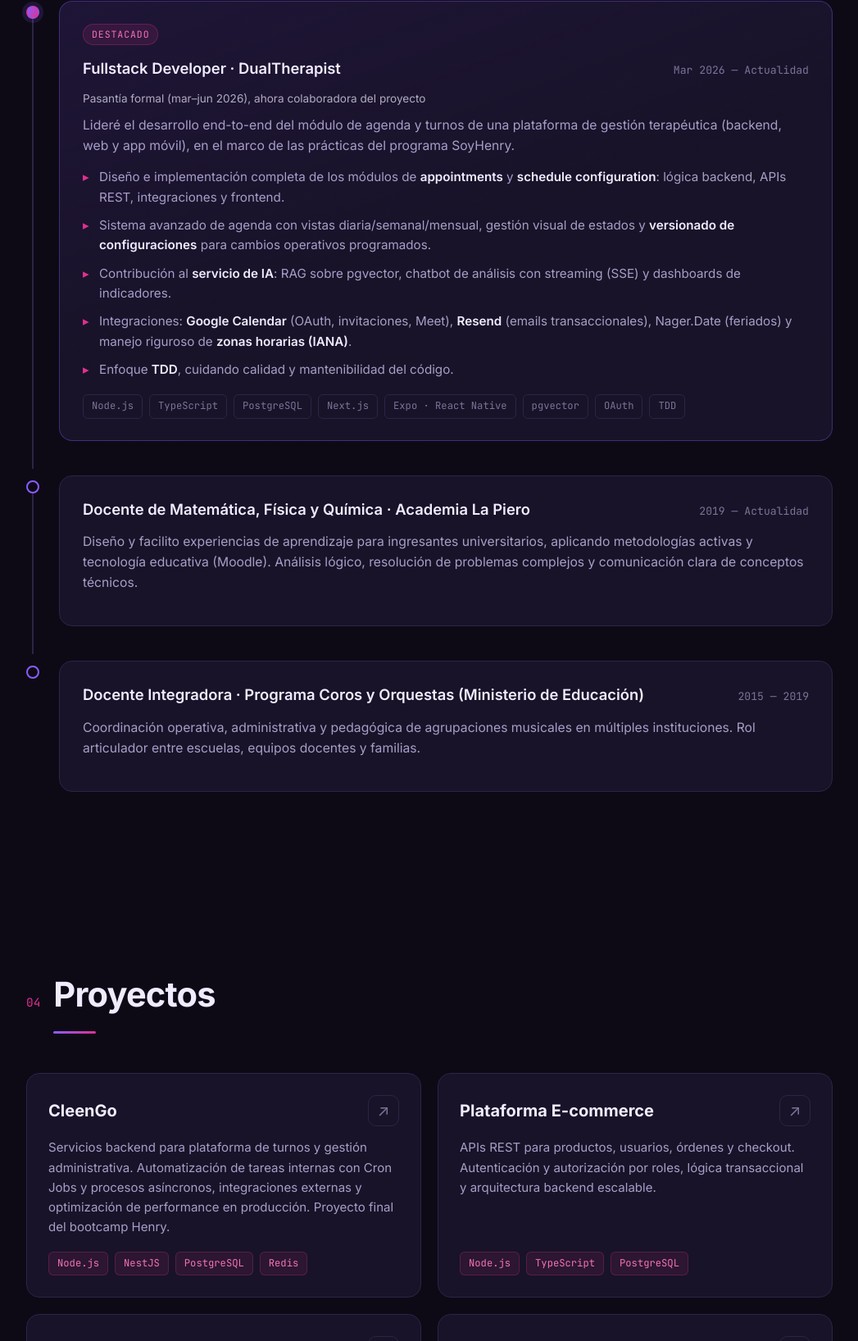
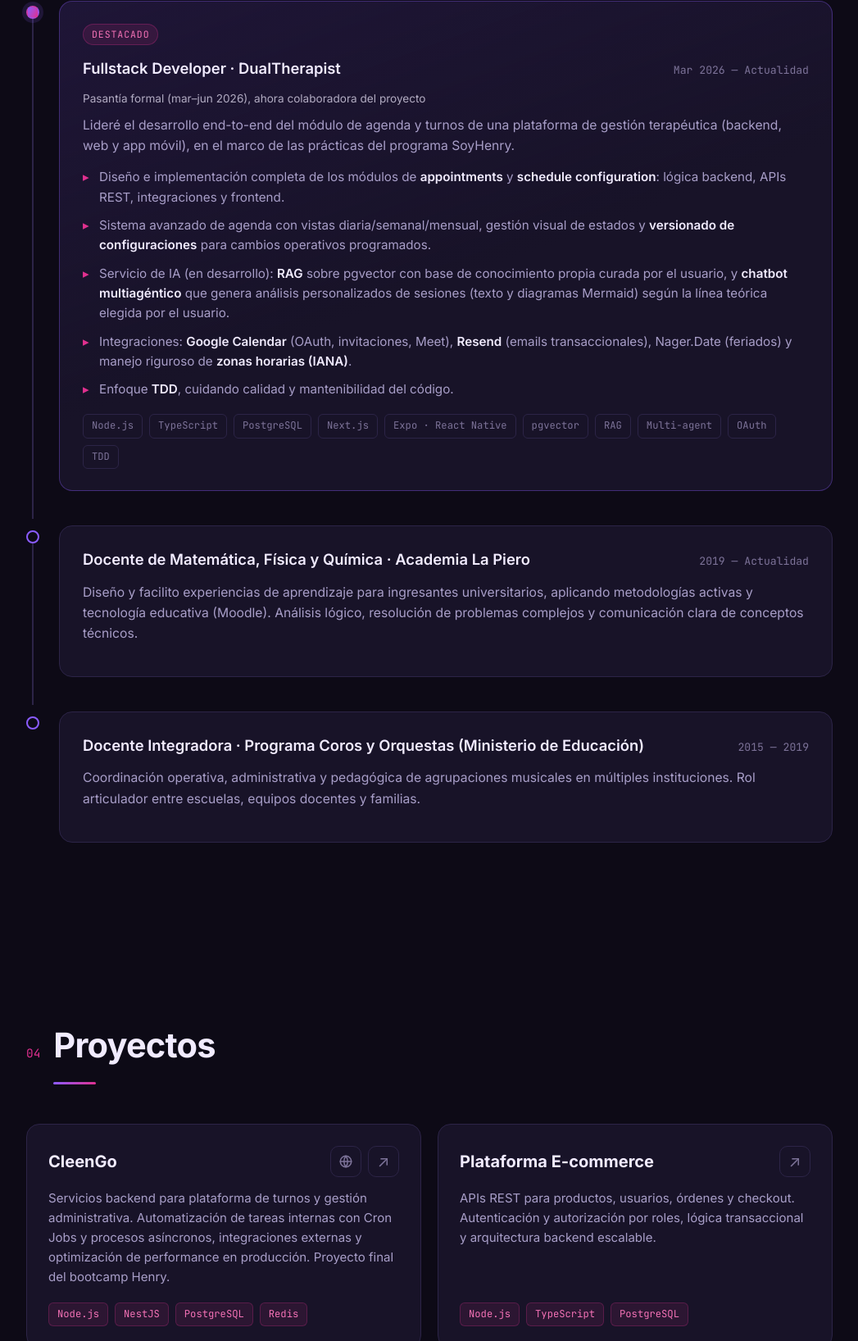
Before and after one commit to sofiaruiz1801/sofiaruiz1801.github.io, a plain HTML site: page index.html in a window 1280 px wide. Shown: the part 3188-4824 px from the top of the page at 82% size, without its empty margins (116-1163 px from the left). Drawn offline with Linux system fonts and the light colour scheme.

Commit message:
Actualiza servicio de IA (RAG + chatbot multiagentico) y agrega link al deploy de CleenGo

```diff
--- a/assets/main.js
+++ b/assets/main.js
@@ -53,7 +53,7 @@ const I18N = {
     'exp.job1.lead': 'Led the end-to-end development of the scheduling & appointments module of a therapy-management platform (backend, web and mobile app), as part of the SoyHenry program internship.',
     'exp.job1.b1': 'Designed and fully implemented the <strong>appointments</strong> and <strong>schedule configuration</strong> modules: backend logic, REST APIs, integrations and frontend.',
     'exp.job1.b2': 'Advanced scheduling system with daily/weekly/monthly views, visual status management and <strong>configuration versioning</strong> for scheduled operational changes.',
-    'exp.job1.b3': 'Contributed to the <strong>AI service</strong>: RAG over pgvector, a streaming analysis chatbot (SSE) and metrics dashboards.',
+    'exp.job1.b3': 'AI service (in progress): <strong>RAG</strong> over pgvector with a user-curated knowledge base, and a <strong>multi-agent chatbot</strong> that generates personalized session analyses (text and Mermaid diagrams) grounded in a user-selected theoretical framework.',
     'exp.job1.b4': 'Integrations: <strong>Google Calendar</strong> (OAuth, invitations, Meet), <strong>Resend</strong> (transactional emails), Nager.Date (holidays) and rigorous <strong>timezone handling (IANA)</strong>.',
     'exp.job1.b5': '<strong>TDD</strong> approach, with strong care for code quality and maintainability.',
     'exp.job2.role': 'Math, Physics & Chemistry Teacher · Academia La Piero',
--- a/assets/styles.css
+++ b/assets/styles.css
@@ -263,6 +263,7 @@ a { color: inherit; text-decoration: none; }
 .proj-card:hover { transform: translateY(-5px); border-color: var(--accent); }
 .proj-card__top { display: flex; justify-content: space-between; align-items: center; margin-bottom: 14px; }
 .proj-card__top h3 { font-size: 1.25rem; font-weight: 700; }
+.proj-card__links { display: flex; gap: 8px; }
 .proj-card__link {
   font-size: 1.2rem; color: var(--text-faint); width: 38px; height: 38px; display: grid; place-items: center;
   border: 1px solid var(--border); border-radius: 10px; transition: .2s;
--- a/index.html
+++ b/index.html
@@ -218,12 +218,12 @@
             <ul class="tl-item__list">
               <li data-i18n="exp.job1.b1">Diseño e implementación completa de los módulos de <strong>appointments</strong> y <strong>schedule configuration</strong>: lógica backend, APIs REST, integraciones y frontend.</li>
               <li data-i18n="exp.job1.b2">Sistema avanzado de agenda con vistas diaria/semanal/mensual, gestión visual de estados y <strong>versionado de configuraciones</strong> para cambios operativos programados.</li>
-              <li data-i18n="exp.job1.b3">Contribución al <strong>servicio de IA</strong>: RAG sobre pgvector, chatbot de análisis con streaming (SSE) y dashboards de indicadores.</li>
+              <li data-i18n="exp.job1.b3">Servicio de IA (en desarrollo): <strong>RAG</strong> sobre pgvector con base de conocimiento propia curada por el usuario, y <strong>chatbot multiagéntico</strong> que genera análisis personalizados de sesiones (texto y diagramas Mermaid) según la línea teórica elegida por el usuario.</li>
               <li data-i18n="exp.job1.b4">Integraciones: <strong>Google Calendar</strong> (OAuth, invitaciones, Meet), <strong>Resend</strong> (emails transaccionales), Nager.Date (feriados) y manejo riguroso de <strong>zonas horarias (IANA)</strong>.</li>
               <li data-i18n="exp.job1.b5">Enfoque <strong>TDD</strong>, cuidando calidad y mantenibilidad del código.</li>
             </ul>
             <div class="tl-item__tags">
-              <span>Node.js</span><span>TypeScript</span><span>PostgreSQL</span><span>Next.js</span><span>Expo · React Native</span><span>pgvector</span><span>OAuth</span><span>TDD</span>
+              <span>Node.js</span><span>TypeScript</span><span>PostgreSQL</span><span>Next.js</span><span>Expo · React Native</span><span>pgvector</span><span>RAG</span><span>Multi-agent</span><span>OAuth</span><span>TDD</span>
             </div>
           </div>
         </article>
@@ -269,7 +269,12 @@
         <article class="proj-card">
           <div class="proj-card__top">
             <h3>CleenGo</h3>
-            <a href="https://github.com/sofiaruiz1801/CleenGo-Back" target="_blank" rel="noopener" class="proj-card__link" aria-label="GitHub repo">↗</a>
+            <div class="proj-card__links">
+              <a href="https://cleengo-front-one.vercel.app/" target="_blank" rel="noopener" class="proj-card__link" aria-label="Live site" title="Ver sitio en vivo">
+                <svg viewBox="0 0 24 24" width="18" height="18" fill="none" stroke="currentColor" stroke-width="2" stroke-linecap="round" stroke-linejoin="round" aria-hidden="true"><circle cx="12" cy="12" r="9"/><path d="M3 12h18"/><path d="M12 3a15 15 0 0 1 0 18 15 15 0 0 1 0-18"/></svg>
+              </a>
+              <a href="https://github.com/sofiaruiz1801/CleenGo-Back" target="_blank" rel="noopener" class="proj-card__link" aria-label="GitHub repo" title="Ver repositorio">↗</a>
+            </div>
           </div>
           <p class="proj-card__desc" data-i18n="proj.p1">
             Servicios backend para plataforma de turnos y gestión administrativa. Automatización de
```
